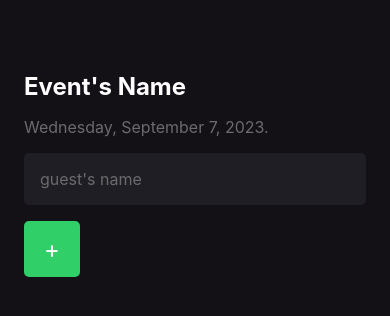
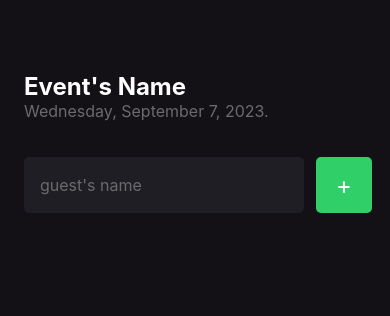
Before and after one commit to Ca-byte/im-here, a React Native app: screen / in a window 390 px wide. Shown: the top 316 px of the page. Built offline with nearby package versions, Linux system fonts and the light colour scheme.

Commit message:
create form

```diff
--- a/src/screens/Home/index.tsx
+++ b/src/screens/Home/index.tsx
@@ -16,6 +16,7 @@ export default function Home() {
       <Text style={styles.eventDate}>
         Wednesday, September 7, 2023.
       </Text>
+      <View style={styles.form}>
       <TextInput
       placeholder="guest's name"
       placeholderTextColor={"#6B6B6B"}
@@ -24,6 +25,7 @@ export default function Home() {
       <TouchableOpacity style={styles.button} onPress={handleGuestAdd}>
         <Text style={styles.buttonText}>+</Text>
       </TouchableOpacity>
+      </View>
     </View>
   )
 }
--- a/src/screens/Home/styles.ts
+++ b/src/screens/Home/styles.ts
@@ -5,7 +5,7 @@ export const styles = StyleSheet.create({
     flex: 1,
     backgroundColor: '#131016',
     padding: 24,
-    gap: 16
+
   },
   eventName: {
     color: '#FFFF',
@@ -18,23 +18,35 @@ export const styles = StyleSheet.create({
     fontSize: 16
   },
   input: {
+    flex: 1,
     backgroundColor:'#1F1E25',
     borderRadius: 5,
     color: '#FFFF',
     padding: 16,
     fontSize: 16,
+    marginRight: 12
   },
-  buttonText: {
-    color: '#FFFF',
-    fontSize: 24,
+  form: {
+    width: '100%',
+    flexDirection: "row",
+    marginTop: 36,
+    marginBottom: 42
+
 
   },
-  button:{
+   button:{
     width: 56,
     height: 56,
     borderRadius: 5,
     backgroundColor: '#31CF67',
     alignItems: "center",
     justifyContent: "center",
+  },
+
+  buttonText: {
+    color: '#FFFF',
+    fontSize: 24,
+
   }
+
 })
```
